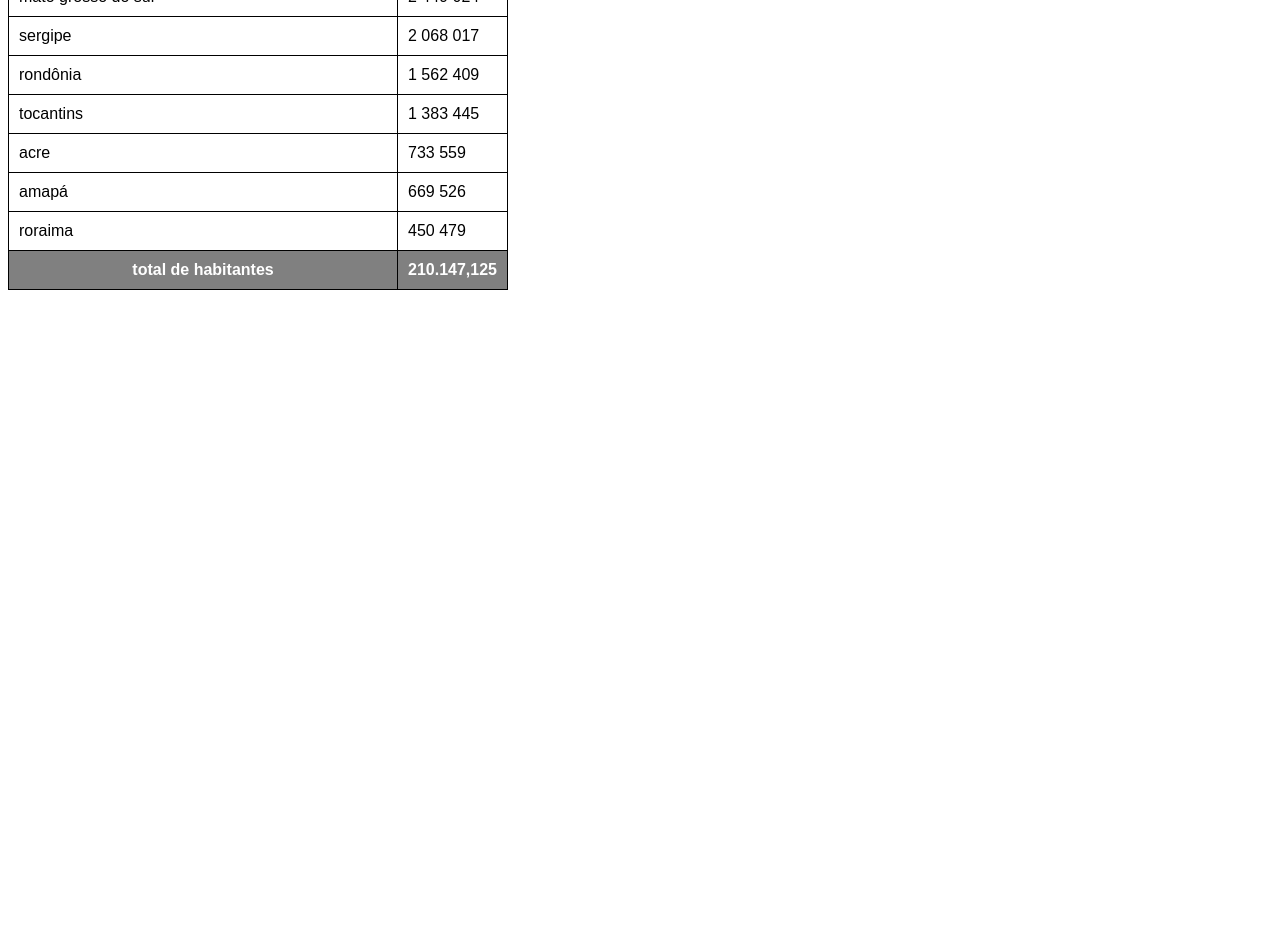
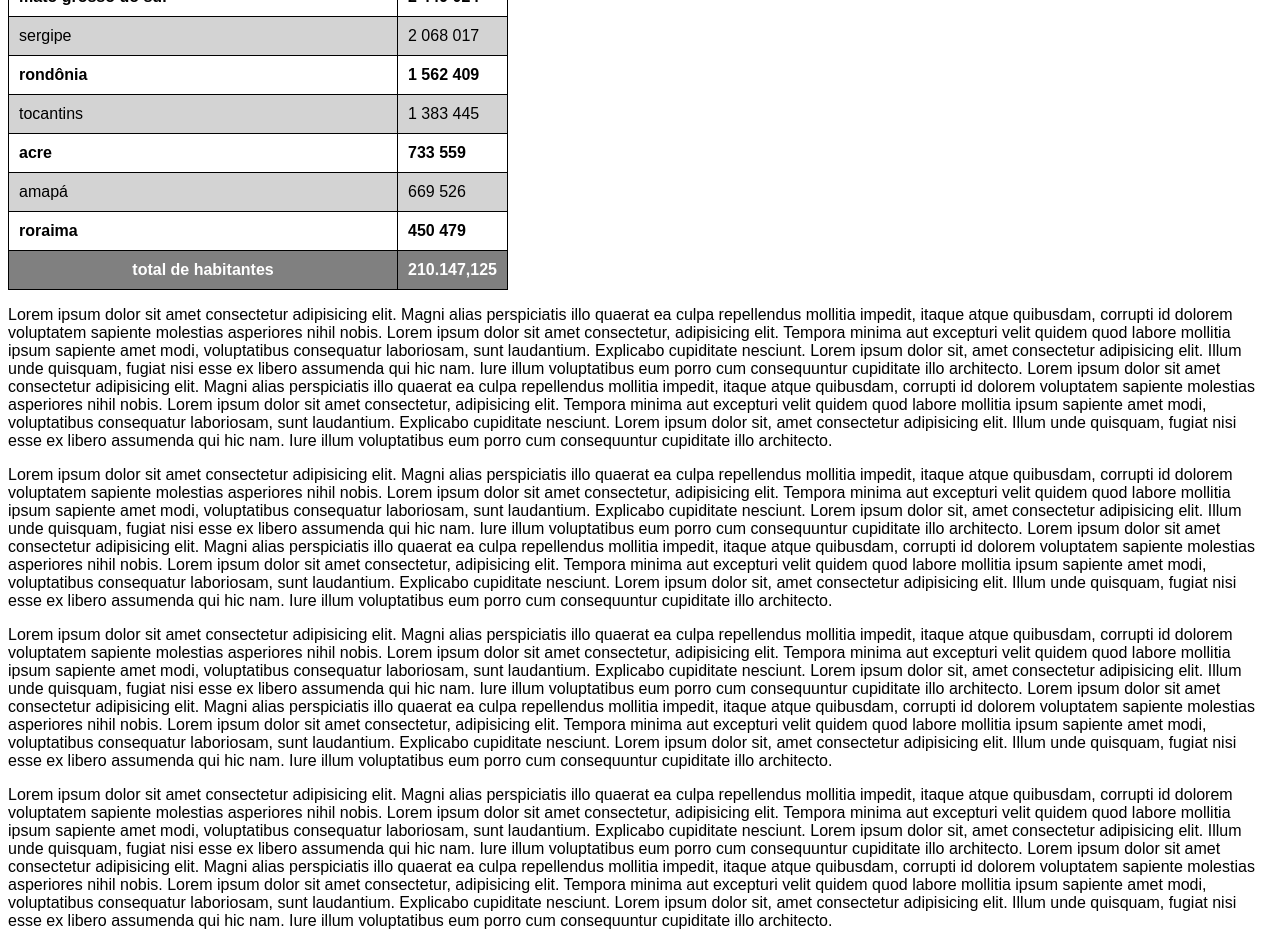
Before and after one commit to IvanildoCampos/html-css, a plain HTML site: page exercicio/ex023/tabela002.html in a window 1280 px wide. Shown: the part 960-1906 px from the top of the page. Before the commit the page ends 1258 px from the top, so only its background shows below. Drawn offline with Linux system fonts and the light colour scheme.

Commit message:
atualização

```diff
--- a/exercicio/ex023/tabela002.html
+++ b/exercicio/ex023/tabela002.html
@@ -39,13 +39,13 @@
 
         }
 
-        tboby > tr:nth-child(odd) {/* 2n-1*/
+        tbody > tr:nth-child(odd) {/* 2n-1*/
             background-color: white;
             font-weight: bold;
         }
 
-        tboby > tr:nth-child(even) {/* 2n*/
-            background-color: lightgray;
+        tbody > tr:nth-child(even) {/* 2n*/
+            background-color: lightgrey;
         }
 
         td.num {
@@ -190,6 +190,10 @@
         </tfoot>
 
     </table>
+    <p>Lorem ipsum dolor sit amet consectetur adipisicing elit. Magni alias perspiciatis illo quaerat ea culpa repellendus mollitia impedit, itaque atque quibusdam, corrupti id dolorem voluptatem sapiente molestias asperiores nihil nobis. Lorem ipsum dolor sit amet consectetur, adipisicing elit. Tempora minima aut excepturi velit quidem quod labore mollitia ipsum sapiente amet modi, voluptatibus consequatur laboriosam, sunt laudantium. Explicabo cupiditate nesciunt. Lorem ipsum dolor sit, amet consectetur adipisicing elit. Illum unde quisquam, fugiat nisi esse ex libero assumenda qui hic nam. Iure illum voluptatibus eum porro cum consequuntur cupiditate illo architecto. Lorem ipsum dolor sit amet consectetur adipisicing elit. Magni alias perspiciatis illo quaerat ea culpa repellendus mollitia impedit, itaque atque quibusdam, corrupti id dolorem voluptatem sapiente molestias asperiores nihil nobis. Lorem ipsum dolor sit amet consectetur, adipisicing elit. Tempora minima aut excepturi velit quidem quod labore mollitia ipsum sapiente amet modi, voluptatibus consequatur laboriosam, sunt laudantium. Explicabo cupiditate nesciunt. Lorem ipsum dolor sit, amet consectetur adipisicing elit. Illum unde quisquam, fugiat nisi esse ex libero assumenda qui hic nam. Iure illum voluptatibus eum porro cum consequuntur cupiditate illo architecto.</p>
+    <p>Lorem ipsum dolor sit amet consectetur adipisicing elit. Magni alias perspiciatis illo quaerat ea culpa repellendus mollitia impedit, itaque atque quibusdam, corrupti id dolorem voluptatem sapiente molestias asperiores nihil nobis. Lorem ipsum dolor sit amet consectetur, adipisicing elit. Tempora minima aut excepturi velit quidem quod labore mollitia ipsum sapiente amet modi, voluptatibus consequatur laboriosam, sunt laudantium. Explicabo cupiditate nesciunt. Lorem ipsum dolor sit, amet consectetur adipisicing elit. Illum unde quisquam, fugiat nisi esse ex libero assumenda qui hic nam. Iure illum voluptatibus eum porro cum consequuntur cupiditate illo architecto. Lorem ipsum dolor sit amet consectetur adipisicing elit. Magni alias perspiciatis illo quaerat ea culpa repellendus mollitia impedit, itaque atque quibusdam, corrupti id dolorem voluptatem sapiente molestias asperiores nihil nobis. Lorem ipsum dolor sit amet consectetur, adipisicing elit. Tempora minima aut excepturi velit quidem quod labore mollitia ipsum sapiente amet modi, voluptatibus consequatur laboriosam, sunt laudantium. Explicabo cupiditate nesciunt. Lorem ipsum dolor sit, amet consectetur adipisicing elit. Illum unde quisquam, fugiat nisi esse ex libero assumenda qui hic nam. Iure illum voluptatibus eum porro cum consequuntur cupiditate illo architecto.</p>
+    <p>Lorem ipsum dolor sit amet consectetur adipisicing elit. Magni alias perspiciatis illo quaerat ea culpa repellendus mollitia impedit, itaque atque quibusdam, corrupti id dolorem voluptatem sapiente molestias asperiores nihil nobis. Lorem ipsum dolor sit amet consectetur, adipisicing elit. Tempora minima aut excepturi velit quidem quod labore mollitia ipsum sapiente amet modi, voluptatibus consequatur laboriosam, sunt laudantium. Explicabo cupiditate nesciunt. Lorem ipsum dolor sit, amet consectetur adipisicing elit. Illum unde quisquam, fugiat nisi esse ex libero assumenda qui hic nam. Iure illum voluptatibus eum porro cum consequuntur cupiditate illo architecto. Lorem ipsum dolor sit amet consectetur adipisicing elit. Magni alias perspiciatis illo quaerat ea culpa repellendus mollitia impedit, itaque atque quibusdam, corrupti id dolorem voluptatem sapiente molestias asperiores nihil nobis. Lorem ipsum dolor sit amet consectetur, adipisicing elit. Tempora minima aut excepturi velit quidem quod labore mollitia ipsum sapiente amet modi, voluptatibus consequatur laboriosam, sunt laudantium. Explicabo cupiditate nesciunt. Lorem ipsum dolor sit, amet consectetur adipisicing elit. Illum unde quisquam, fugiat nisi esse ex libero assumenda qui hic nam. Iure illum voluptatibus eum porro cum consequuntur cupiditate illo architecto.</p>
+    <p>Lorem ipsum dolor sit amet consectetur adipisicing elit. Magni alias perspiciatis illo quaerat ea culpa repellendus mollitia impedit, itaque atque quibusdam, corrupti id dolorem voluptatem sapiente molestias asperiores nihil nobis. Lorem ipsum dolor sit amet consectetur, adipisicing elit. Tempora minima aut excepturi velit quidem quod labore mollitia ipsum sapiente amet modi, voluptatibus consequatur laboriosam, sunt laudantium. Explicabo cupiditate nesciunt. Lorem ipsum dolor sit, amet consectetur adipisicing elit. Illum unde quisquam, fugiat nisi esse ex libero assumenda qui hic nam. Iure illum voluptatibus eum porro cum consequuntur cupiditate illo architecto. Lorem ipsum dolor sit amet consectetur adipisicing elit. Magni alias perspiciatis illo quaerat ea culpa repellendus mollitia impedit, itaque atque quibusdam, corrupti id dolorem voluptatem sapiente molestias asperiores nihil nobis. Lorem ipsum dolor sit amet consectetur, adipisicing elit. Tempora minima aut excepturi velit quidem quod labore mollitia ipsum sapiente amet modi, voluptatibus consequatur laboriosam, sunt laudantium. Explicabo cupiditate nesciunt. Lorem ipsum dolor sit, amet consectetur adipisicing elit. Illum unde quisquam, fugiat nisi esse ex libero assumenda qui hic nam. Iure illum voluptatibus eum porro cum consequuntur cupiditate illo architecto.</p>
 
 </body>
 </html>
```
Also changed, not shown: exercicio/ex023/tabela003.html (+0 -6 lines).
